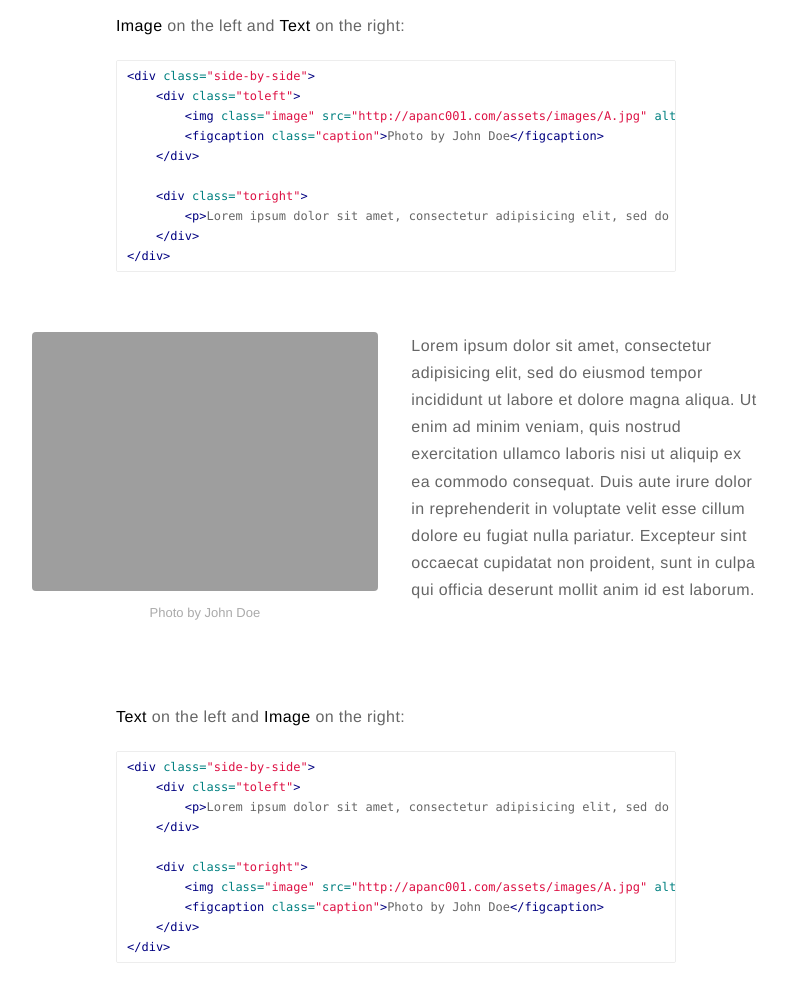
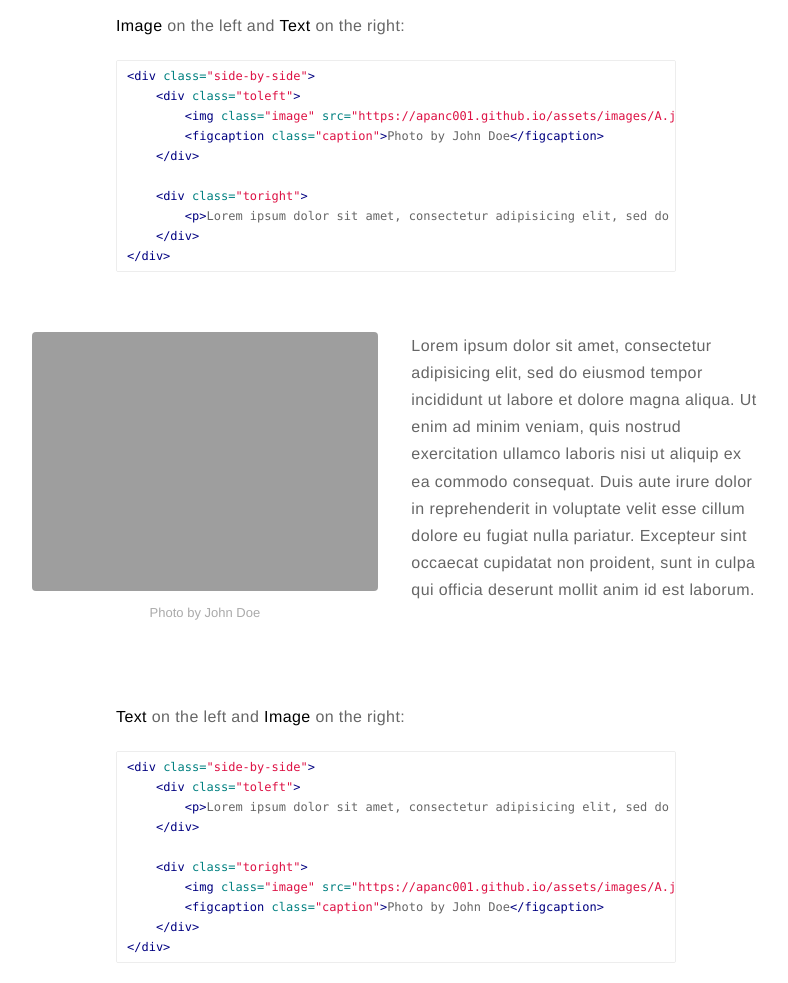
Before and after one commit to apanc001/apanc001.github.io, a Jekyll site: the page built from _posts/2015-02-24-markdown-extra-components.markdown, in a window 1280 px wide and 1400 px high, scrolled down 1068 px. Shown: the part 151-1134 px from the top of the window, without its empty margins (244-1032 px from the left). Built offline with Jekyll 4.4.1, drawn with Linux system fonts in a browser that asks for light colours; comment, search, counter and statistics services are not loaded; part of the change alters nothing that is shown.

Commit message:
Update _config.yml

```diff
--- a/_config.yml
+++ b/_config.yml
@@ -18,8 +18,7 @@ resume-external: true
 resume-url: https://google.com/?q=my+resume
 
 # url: https://koppl.in/indigo
-# your url: http://USERNAME.github.io
-url: http://apanc001.com
+url: https://apanc001.github.io
 permalink: /:title/
 
 # To enable google analytics, supply your token below
```
